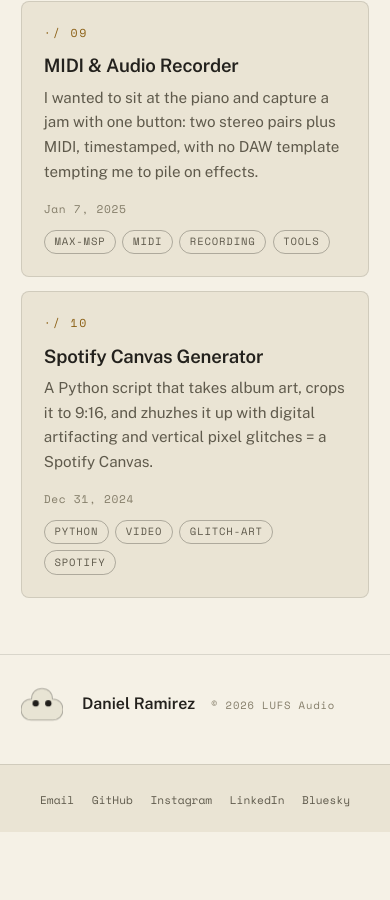
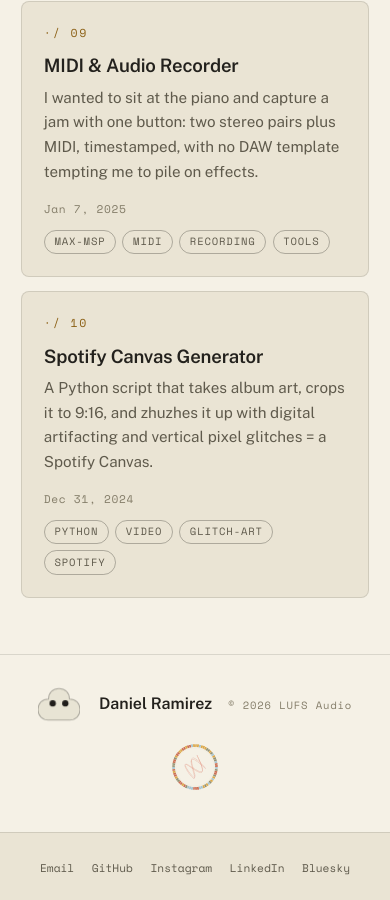
Before and after one commit to lufs-audio/blog-daniel-ramirez-io, an Astro site: page / in a window 390 px wide. Shown: the part 3026-3926 px from the top of the page. Before the commit the page ends 3858 px from the top, so only its background shows below. Built offline with nearby package versions, Linux system fonts and the light colour scheme; Astro itself is replaced by a stand-in of ours; a web font is replaced by a local one.

Commit message:
Ship the rendered lufs-vh mark, centre the stamp on mobile, slash the canonical URL (#21)
Mark rendered with the lufs-vh CLI from the payload "https://blog.daniel-ramirez.io/" (sha256 3cd3daeb..., payload 3cd3daeb134c5a578af289eb2828) and proven: attest exits 0 against the canonical URL, 5 against daniel-ramirez.io and against the slash-less form. That last case is why site.yaml canonical_url now carries the trailing slash, matching astro.config.mjs trailingSlash:'always' and the rendered <link rel=canonical>. site.visualHash flips to the real mark so the favicon and footer seal are one file at two sizes. Mobile: the stamp always drops to centre at 768px, matching daniel-ramirez.io and resume; margin-left:auto is released in that block or it silently defeats justify-content:center.

```diff
--- a/src/config/site.ts
+++ b/src/config/site.ts
@@ -40,9 +40,12 @@ export interface SocialLink {
  * and compares bytes, and that check is the only thing that makes it mean anything.
  * If the canonical URL changes, re-render — never patch.
  *
- * `null` until the mark is rendered and committed to /public: the footer stamp is
- * omitted and the favicon falls back to the cloud data-URI, so the site stays
- * correct rather than shipping a placeholder that would fail attestation.
+ * `null` would omit the stamp and fall the favicon back to the cloud data-URI —
+ * the honest state before a mark exists, rather than a placeholder that fails
+ * attestation. This site's mark IS rendered and committed, and was proven with:
+ *   lufs-vh attest <png-of-same-payload> "https://blog.daniel-ramirez.io/"
+ *   -> ATTESTED (exit 0); the same file against "https://daniel-ramirez.io/"
+ *      or the slash-less "https://blog.daniel-ramirez.io" exits 5.
  */
 export interface VisualHash {
   /** Absolute site path to the committed SVG, e.g. '/vh-blog-ring.svg'. */
@@ -91,10 +94,10 @@ export const site: SiteConfig = {
   // Real profile photo (binary lives at public/images/fbf9e2_cloud-profile.png).
   brandImage: '/images/fbf9e2_cloud-profile.png',
   favicon: CLOUD_FAVICON,
-  // Flip to { mark: '/vh-blog-ring.svg', alt: 'lufs-vh verification mark for
-  // blog.daniel-ramirez.io' } once the rendered SVG is committed to public/.
-  // Until then the stamp is omitted and CLOUD_FAVICON stands in — never a redraw.
-  visualHash: null,
+  visualHash: {
+    mark: '/vh-blog-ring.svg',
+    alt: 'lufs-vh verification mark for blog.daniel-ramirez.io',
+  },
   canonicalUrl: 'https://blog.daniel-ramirez.io',
   author: 'Daniel Ramirez',
   // The identity hub, not the blog — so attribution consolidates on one entity.
--- a/src/styles/tokens.css
+++ b/src/styles/tokens.css
@@ -216,6 +216,17 @@ a:hover{color:var(--accent)}
    resume.daniel-ramirez.io and daniel-ramirez.io exactly. */
 .vh-mark{width:64px;height:64px;flex:none;display:block;margin-left:auto;opacity:.92}
 @media (max-width:680px){.vh-mark{width:52px;height:52px}}
+/* Mobile: the stamp always drops to CENTRE. daniel-ramirez.io is the reference
+   implementation (`.site-footer{justify-content:center;text-align:center}` at
+   768) and resume.daniel-ramirez.io now matches; all three sites share this
+   breakpoint and this behaviour. margin-left:auto MUST be released here — left
+   in place it absorbs the free space and keeps the mark pinned right, silently
+   defeating justify-content:center. */
+@media (max-width:768px){
+  .site-footer{justify-content:center;text-align:center}
+  .foot-txt{justify-content:center}
+  .vh-mark{margin-left:0}
+}
 
 /* ---- cursor + reveal ---- */
 .cur-dot,.cur-ring{position:fixed;top:0;left:0;z-index:9999;pointer-events:none;border-radius:50%;mix-blend-mode:difference}
```
Also changed, not shown: site.yaml (+29 -1 lines), public/vh-blog-ring.svg (added).
